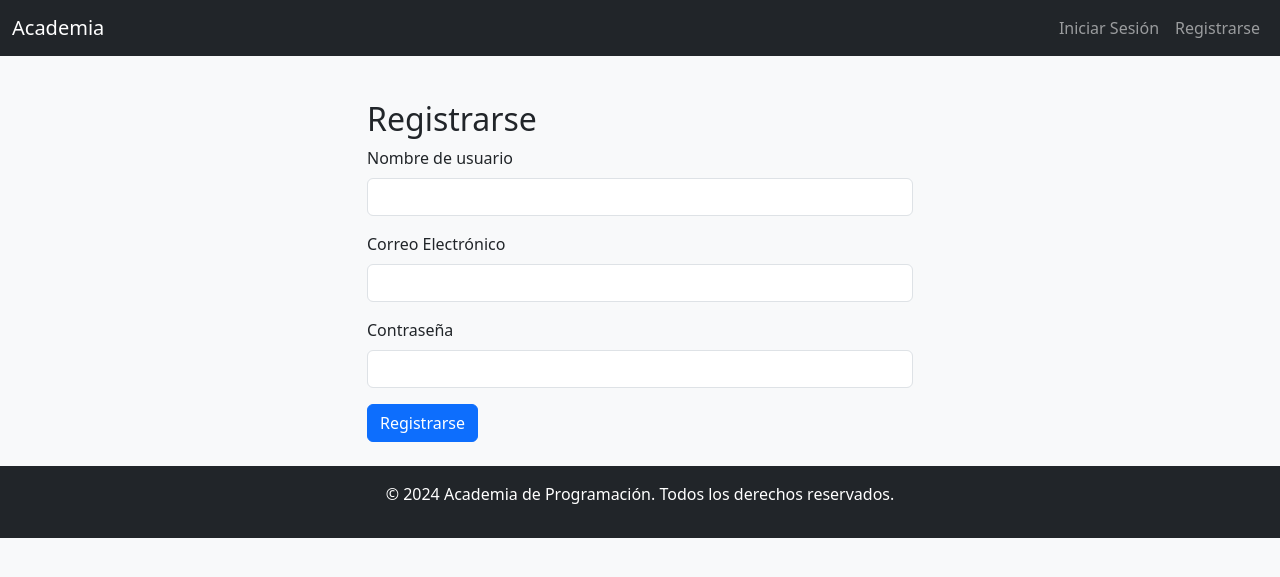
After one commit to blankhall98/academy.webapp, a Flask app: page /register in a window 1280 px wide. The commit adds this page. Shown: the top 577 px of the page. Run offline with Flask 3, Linux system fonts and the light colour scheme.

Commit message:
webapp setup

```diff
--- a/app/__init__.py
+++ b/app/__init__.py
@@ -1,4 +1,5 @@
 from .extensions import app, db
+from flask_session import Session
 
 def create_app():
     app.config.from_object("config.Config")
@@ -12,4 +13,8 @@ def create_app():
     from .routes import bp as main_bp
     app.register_blueprint(main_bp)
 
+    # Manejo de sesiones
+    app.config["SESSION_TYPE"] = "filesystem"
+    Session(app)
+
     return app
--- a/app/routes.py
+++ b/app/routes.py
@@ -24,7 +24,7 @@ def register():
             flash("El correo ya está registrado.", "danger")
             return redirect(url_for("main.register"))
 
-        hashed_password = generate_password_hash(password, method="sha256")
+        hashed_password = generate_password_hash(password, method="pbkdf2:sha256")
 
         new_user = User(username=username, email=email, password=hashed_password)
         db.session.add(new_user)
--- /dev/null
+++ b/app/static/styles.css
@@ -0,0 +1,6 @@
+body {
+    background-color: #f8f9fa;
+}
+h1, h2 {
+    margin-top: 20px;
+}
--- /dev/null
+++ b/app/templates/base.html
@@ -0,0 +1,48 @@
+<!DOCTYPE html>
+<html lang="en">
+<head>
+    <meta charset="UTF-8">
+    <meta name="viewport" content="width=device-width, initial-scale=1.0">
+    <title>{% block title %}Academia de Programación{% endblock %}</title>
+    <link href="https://cdn.jsdelivr.net/npm/bootstrap@5.3.0-alpha1/dist/css/bootstrap.min.css" rel="stylesheet">
+    <link href="{{ url_for('static', filename='styles.css') }}" rel="stylesheet">
+</head>
+<body>
+    <nav class="navbar navbar-expand-lg navbar-dark bg-dark">
+        <div class="container-fluid">
+            <a class="navbar-brand" href="{{ url_for('main.index') }}">Academia</a>
+            <button class="navbar-toggler" type="button" data-bs-toggle="collapse" data-bs-target="#navbarNav" aria-controls="navbarNav" aria-expanded="false" aria-label="Toggle navigation">
+                <span class="navbar-toggler-icon"></span>
+            </button>
+            <div class="collapse navbar-collapse" id="navbarNav">
+                <ul class="navbar-nav ms-auto">
+                    {% if session.get('user_id') %}
+                        <li class="nav-item">
+                            <a class="nav-link" href="{{ url_for('main.user_courses') }}">Mis Cursos</a>
+                        </li>
+                        <li class="nav-item">
+                            <a class="nav-link" href="{{ url_for('main.logout') }}">Cerrar Sesión</a>
+                        </li>
+                    {% else %}
+                        <li class="nav-item">
+                            <a class="nav-link" href="{{ url_for('main.login') }}">Iniciar Sesión</a>
+                        </li>
+                        <li class="nav-item">
+                            <a class="nav-link" href="{{ url_for('main.register') }}">Registrarse</a>
+                        </li>
+                    {% endif %}
+                </ul>
+            </div>
+        </div>
+    </nav>
+
+    <div class="container mt-4">
+        {% block content %}{% endblock %}
+    </div>
+
+    <footer class="bg-dark text-white text-center py-3 mt-4">
+        <p>&copy; 2024 Academia de Programación. Todos los derechos reservados.</p>
+    </footer>
+    <script src="https://cdn.jsdelivr.net/npm/bootstrap@5.3.0-alpha1/dist/js/bootstrap.bundle.min.js"></script>
+</body>
+</html>
--- /dev/null
+++ b/app/templates/register.html
@@ -0,0 +1,26 @@
+{% extends "base.html" %}
+
+{% block title %}Registrarse{% endblock %}
+
+{% block content %}
+<div class="row justify-content-center">
+    <div class="col-md-6">
+        <h2>Registrarse</h2>
+        <form method="POST" action="{{ url_for('main.register') }}">
+            <div class="mb-3">
+                <label for="username" class="form-label">Nombre de usuario</label>
+                <input type="text" class="form-control" id="username" name="username" required>
+            </div>
+            <div class="mb-3">
+                <label for="email" class="form-label">Correo Electrónico</label>
+                <input type="email" class="form-control" id="email" name="email" required>
+            </div>
+            <div class="mb-3">
+                <label for="password" class="form-label">Contraseña</label>
+                <input type="password" class="form-control" id="password" name="password" required>
+            </div>
+            <button type="submit" class="btn btn-primary">Registrarse</button>
+        </form>
+    </div>
+</div>
+{% endblock %}
```
Also changed, not shown: app/templates/cursos.html (+21 -0 lines), app/templates/historial.html (+17 -0 lines), app/templates/index.html (+11 -11 lines), app/templates/login.html (added, +22 -0 lines), instance/database.db, 2 other files.
